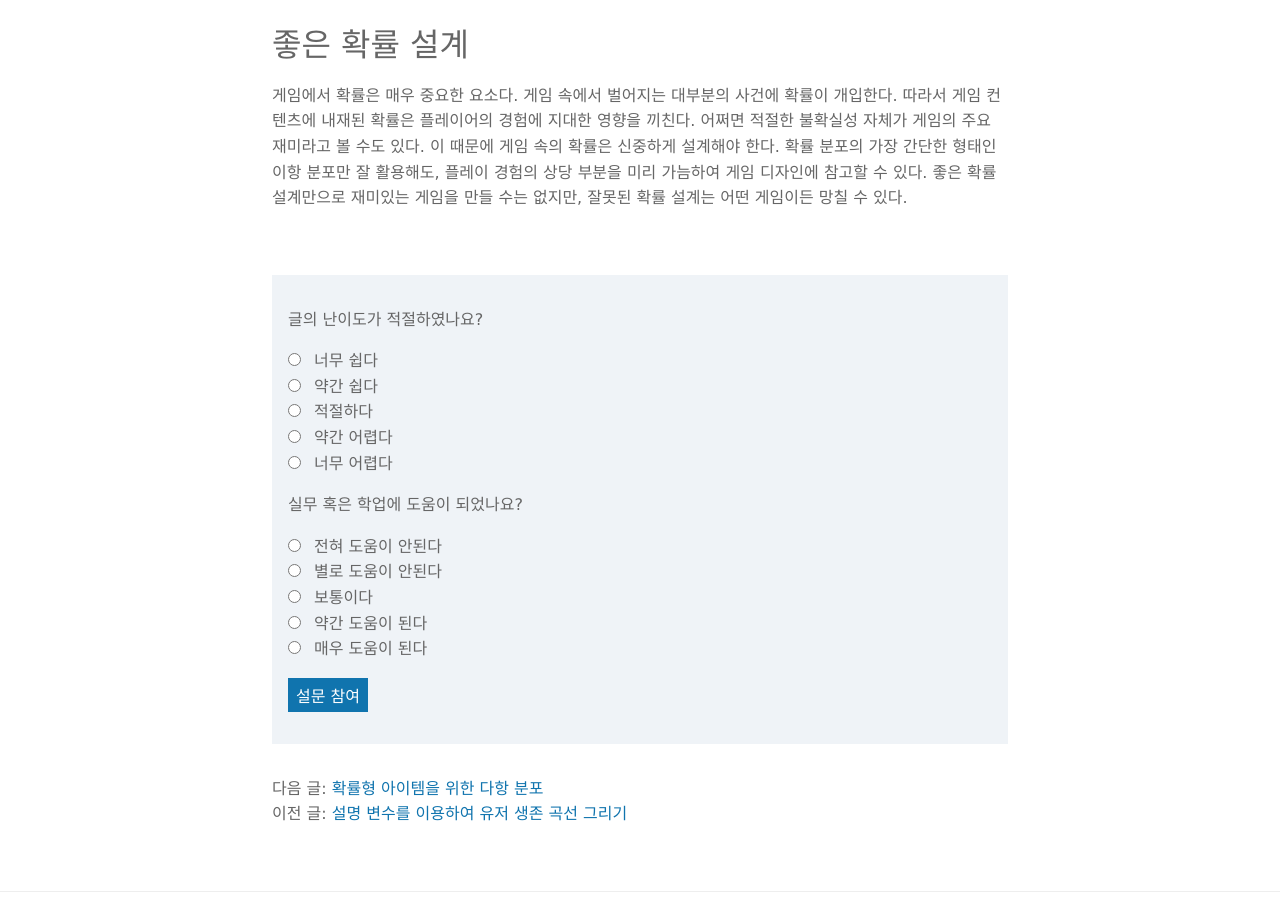
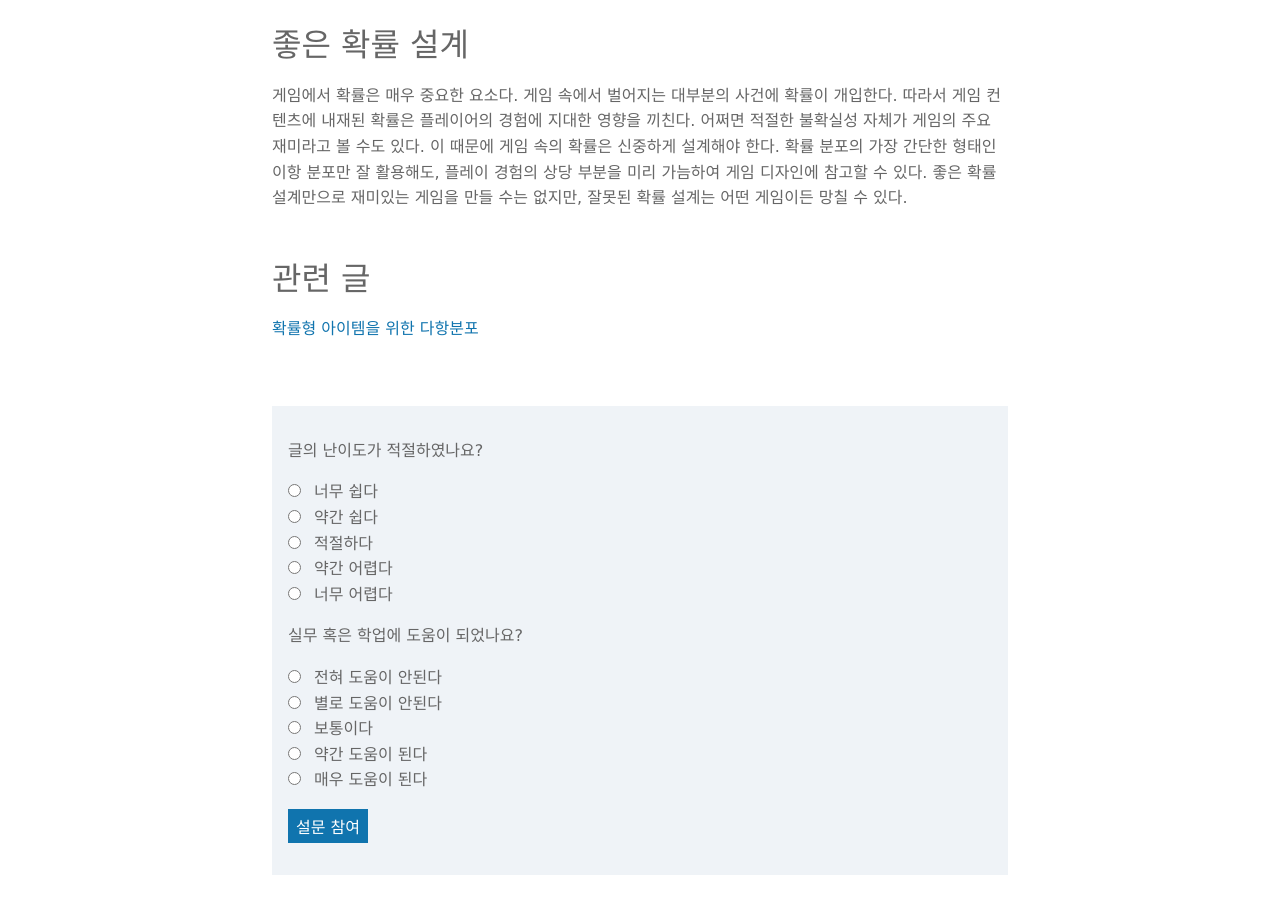
Before and after one commit to boxnwhiskr/boxnwhiskr.github.io, a Jekyll site: the page built from _posts/2015-05-21-binomial_dist_in_games.markdown, in a window 1280 px wide and 900 px high, scrolled down 12851 px. Built offline with Jekyll 4.4.1, drawn with Linux system fonts in a browser that asks for light colours; nearby versions of some CDN libraries; some web fonts are replaced; formulas are drawn with MathJax 3.

Commit message:
Add a link

```diff
--- a/_posts/2015-05-21-binomial_dist_in_games.markdown
+++ b/_posts/2015-05-21-binomial_dist_in_games.markdown
@@ -377,3 +377,7 @@ $$P(X=r) = \frac{(k + r - 1)!}{k!(r-1)!}(1-p)^{r}p^{k}$$
 이 때문에 게임 속의 확률은 신중하게 설계해야 한다.
 확률 분포의 가장 간단한 형태인 이항 분포만 잘 활용해도, 플레이 경험의 상당 부분을 미리 가늠하여 게임 디자인에 참고할 수 있다.
 좋은 확률 설계만으로 재미있는 게임을 만들 수는 없지만, 잘못된 확률 설계는 어떤 게임이든 망칠 수 있다.
+
+# 관련 글
+
+[확률형 아이템을 위한 다항분포](http://boxnwhis.kr/2015/06/04/multinomial_dist_for_gachas.html)
```
